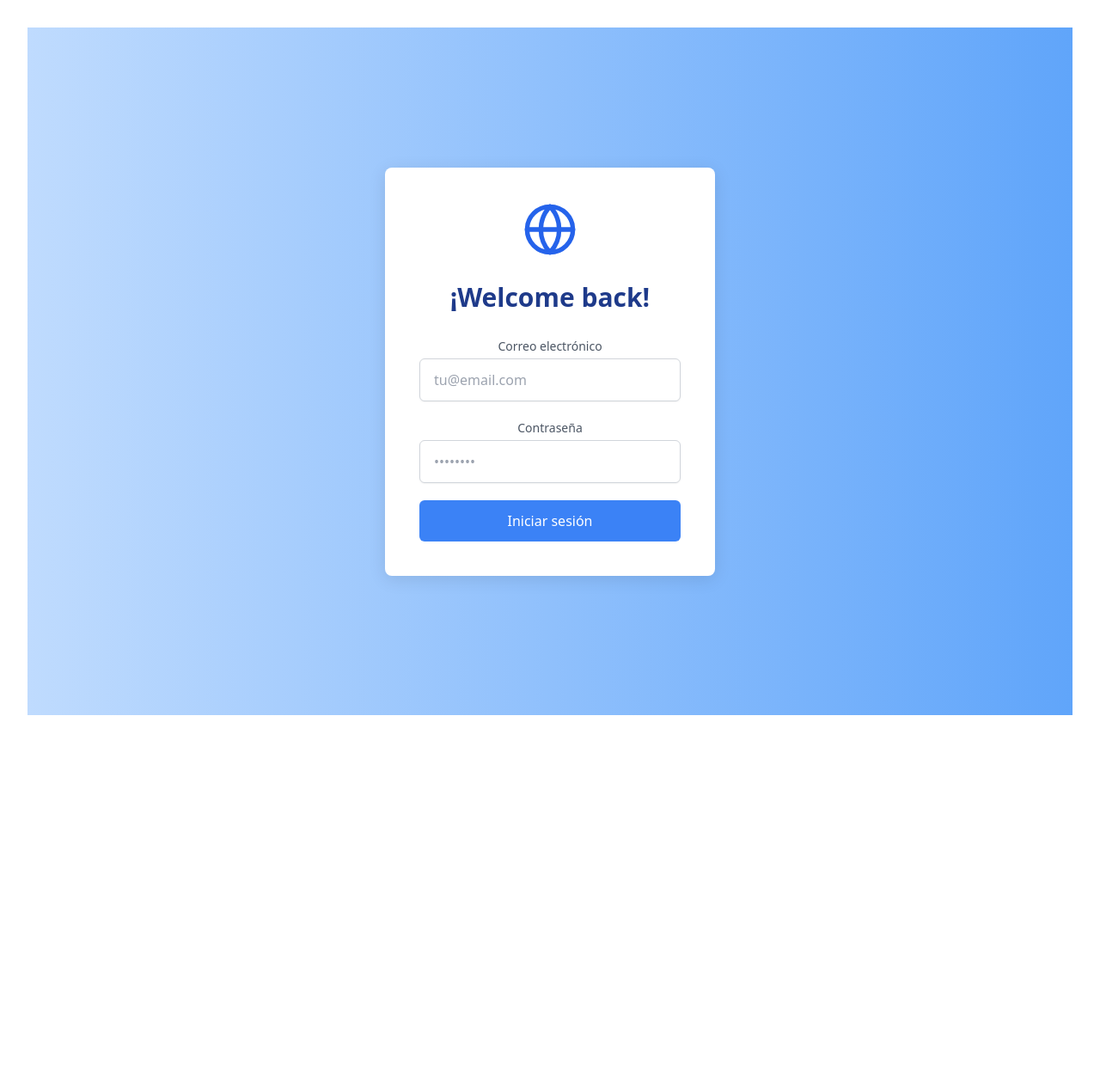
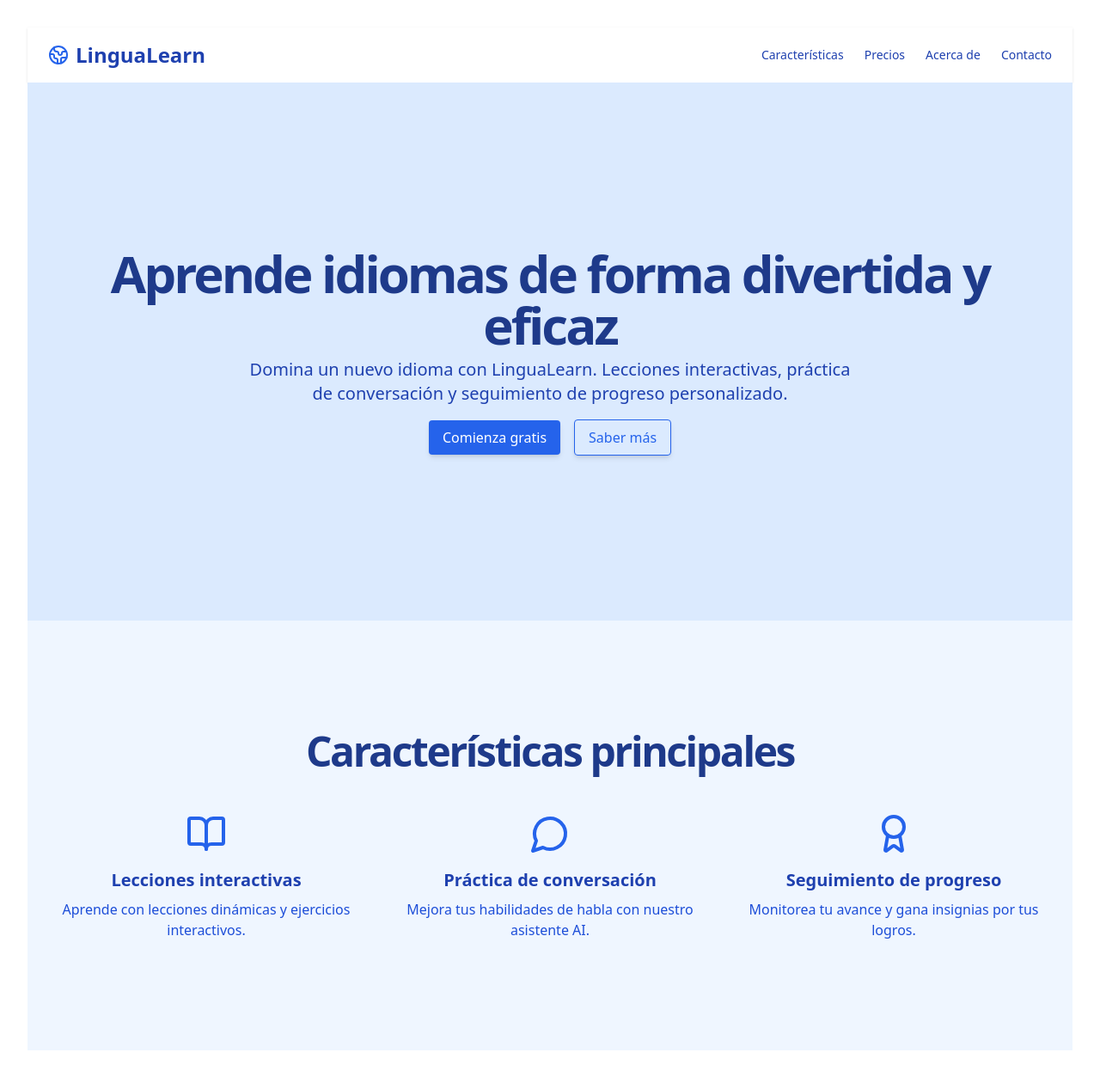
Before and after one commit to tonx117/ArquitecturaGrupal, a React (Vite) app in the folder front/: page / in a window 1280 px wide. Shown: the top 1260 px of the page at 86% size. Before the commit the page ends 864 px from the top, so only its background shows below. Built offline with nearby package versions, Linux system fonts and the light colour scheme.

Commit message:
feat:creacion de landing

```diff
--- a/front/src/App.tsx
+++ b/front/src/App.tsx
@@ -2,6 +2,7 @@ import React from 'react';
 import { BrowserRouter as Router, Routes, Route } from 'react-router-dom';
 import LoginForm from './components/LoginForm';
 import RegistroForm from './components/Register';
+import LandingPage from './components/LandingPage'; // Importa el componente de la landing page
 import './App.css';
 
 function App() {
@@ -9,7 +10,8 @@ function App() {
     <Router>
       <div className="App">
         <Routes>
-          <Route path="/" element={<LoginForm />} />
+          <Route path="/" element={<LandingPage />} /> {/* Ruta de la landing page */}
+          <Route path="/login" element={<LoginForm />} />
           <Route path="/registro" element={<RegistroForm />} />
         </Routes>
       </div>
--- /dev/null
+++ b/front/src/components/LandingPage.tsx
@@ -0,0 +1,148 @@
+import { Globe2, BookOpen, MessageCircle, Award } from "lucide-react";
+//import './landing.css';
+
+export default function LandingPage() {
+  return (
+    <div className="flex flex-col min-h-screen bg-gradient-to-b from-blue-200 to-blue-300">
+      <header className="px-4 lg:px-6 h-16 flex items-center bg-white shadow">
+        <div className="flex items-center space-x-2">
+          <Globe2 className="h-6 w-6 text-blue-600" aria-label="Ícono de LinguaLearn" />
+          <span className="text-2xl font-bold text-blue-800">LinguaLearn</span>
+        </div>
+        <nav className="ml-auto flex gap-4 sm:gap-6">
+          <a className="text-sm font-medium hover:underline underline-offset-4 text-blue-800" href="#">
+            Características
+          </a>
+          <a className="text-sm font-medium hover:underline underline-offset-4 text-blue-800" href="#">
+            Precios
+          </a>
+          <a className="text-sm font-medium hover:underline underline-offset-4 text-blue-800" href="#">
+            Acerca de
+          </a>
+          <a className="text-sm font-medium hover:underline underline-offset-4 text-blue-800" href="#">
+            Contacto
+          </a>
+        </nav>
+      </header>
+      <main className="flex-1">
+        <section className="w-full py-12 md:py-24 lg:py-32 xl:py-48 bg-blue-100">
+          <div className="container px-4 md:px-6">
+            <div className="flex flex-col items-center space-y-4 text-center">
+              <div className="space-y-2">
+                <h1 className="text-3xl font-bold tracking-tighter sm:text-4xl md:text-5xl lg:text-6xl text-blue-900">
+                  Aprende idiomas de forma divertida y eficaz
+                </h1>
+                <p className="mx-auto max-w-[700px] text-blue-800 md:text-xl">
+                  Domina un nuevo idioma con LinguaLearn. Lecciones interactivas, práctica de conversación y seguimiento de progreso personalizado.
+                </p>
+              </div>
+              <div className="space-x-4">
+                <button
+                  className="bg-blue-600 hover:bg-blue-700 text-white px-4 py-2 rounded shadow-md"
+                  aria-label="Comenzar gratis"
+                >
+                  Comienza gratis
+                </button>
+                <button
+                  className="border border-blue-600 text-blue-600 hover:bg-blue-100 px-4 py-2 rounded shadow-md"
+                  aria-label="Saber más"
+                >
+                  Saber más
+                </button>
+              </div>
+            </div>
+          </div>
+        </section>
+        <section className="w-full py-12 md:py-24 lg:py-32 bg-blue-50">
+          <div className="container px-4 md:px-6">
+            <h2 className="text-3xl font-bold tracking-tighter sm:text-4xl md:text-5xl text-center mb-12 text-blue-900">
+              Características principales
+            </h2>
+            <div className="grid grid-cols-1 md:grid-cols-2 lg:grid-cols-3 gap-8">
+              <div className="flex flex-col items-center text-center">
+                <BookOpen className="h-12 w-12 text-blue-600 mb-4" aria-label="Lecciones interactivas" />
+                <h3 className="text-xl font-bold mb-2 text-blue-800">Lecciones interactivas</h3>
+                <p className="text-blue-700">Aprende con lecciones dinámicas y ejercicios interactivos.</p>
+              </div>
+              <div className="flex flex-col items-center text-center">
+                <MessageCircle className="h-12 w-12 text-blue-600 mb-4" aria-label="Práctica de conversación" />
+                <h3 className="text-xl font-bold mb-2 text-blue-800">Práctica de conversación</h3>
+                <p className="text-blue-700">Mejora tus habilidades de habla con nuestro asistente AI.</p>
+              </div>
+              <div className="flex flex-col items-center text-center">
+                <Award className="h-12 w-12 text-blue-600 mb-4" aria-label="Seguimiento de progreso" />
+                <h3 className="text-xl font-bold mb-2 text-blue-800">Seguimiento de progreso</h3>
+                <p className="text-blue-700">Monitorea tu avance y gana insignias por tus logros.</p>
+              </div>
+            </div>
+          </div>
+        </section>
+        <section className="w-full py-12 md:py-24 lg:py-32 bg-white">
+          <div className="container px-4 md:px-6">
+            <h2 className="text-3xl font-bold tracking-tighter sm:text-4xl md:text-5xl text-center mb-12 text-blue-900">
+              Lo que dicen nuestros usuarios
+            </h2>
+            <div className="grid grid-cols-1 md:grid-cols-2 lg:grid-cols-3 gap-8">
+              {[
+                { name: "María G.", text: "LinguaLearn ha transformado mi forma de aprender idiomas. ¡Es divertido y efectivo!" },
+                { name: "Carlos R.", text: "Gracias a esta app, ahora puedo mantener conversaciones en inglés con confianza." },
+                { name: "Laura S.", text: "Las lecciones interactivas y el seguimiento de progreso me mantienen motivada todos los días." }
+              ].map((testimonial, index) => (
+                <div key={index} className="bg-white p-6 rounded-lg shadow-md border border-blue-200">
+                  <p className="text-blue-700 mb-4">"{testimonial.text}"</p>
+                  <p className="font-bold text-blue-800">{testimonial.name}</p>
+                </div>
+              ))}
+            </div>
+          </div>
+        </section>
+        <section className="w-full py-12 md:py-24 lg:py-32 bg-blue-600">
+          <div className="container px-4 md:px-6">
+            <div className="flex flex-col items-center space-y-4 text-center">
+              <div className="space-y-2">
+                <h2 className="text-3xl font-bold tracking-tighter sm:text-4xl md:text-5xl text-white">
+                  Comienza tu viaje lingüístico hoy
+                </h2>
+                <p className="mx-auto max-w-[600px] text-blue-200 md:text-xl">
+                  Únete a miles de estudiantes que están dominando nuevos idiomas con LinguaLearn.
+                </p>
+              </div>
+              <div className="w-full max-w-sm space-y-2">
+                <form className="flex space-x-2">
+                  <input
+                    className="flex-1 bg-white text-blue-900 px-4 py-2 rounded shadow"
+                    placeholder="Ingresa tu email"
+                    type="email"
+                    aria-label="Ingresa tu email"
+                    required
+                  />
+                  <button
+                    className="bg-white text-blue-600 hover:bg-blue-50 px-4 py-2 rounded shadow"
+                    type="submit"
+                    aria-label="Registrarse"
+                  >
+                    Registrarse
+                  </button>
+                </form>
+                <p className="text-xs text-blue-200">
+                  Al registrarte, aceptas nuestros términos de servicio y política de privacidad.
+                </p>
+              </div>
+            </div>
+          </div>
+        </section>
+      </main>
+      <footer className="flex flex-col gap-2 sm:flex-row py-6 w-full shrink-0 items-center px-4 md:px-6 border-t border-blue-300">
+        <p className="text-xs text-blue-700">© 2024 LinguaLearn. Todos los derechos reservados.</p>
+        <nav className="sm:ml-auto flex gap-4 sm:gap-6">
+          <a className="text-xs hover:underline underline-offset-4 text-blue-700" href="#">
+            Términos de servicio
+          </a>
+          <a className="text-xs hover:underline underline-offset-4 text-blue-700" href="#">
+            Privacidad
+          </a>
+        </nav>
+      </footer>
+    </div>
+  );
+}
--- a/front/src/components/LoginForm.tsx
+++ b/front/src/components/LoginForm.tsx
@@ -1,6 +1,6 @@
 import { useState } from 'react';
 import { Globe } from 'lucide-react';
-import './LoginForm.css'; // Importa el archivo CSS
+import './LoginForm.css';
 
 // Adaptador para la lógica de negocio (siguiendo arquitectura hexagonal)
 interface LoginAdapter {
--- /dev/null
+++ b/front/src/components/landing.css
@@ -0,0 +1,88 @@
+@tailwind base;
+@tailwind components;
+@tailwind utilities;
+
+/* Estilos personalizados para LandingPage */
+body {
+  @apply bg-gradient-to-b from-blue-100 to-blue-200;
+}
+
+header {
+  @apply h-16 flex items-center px-4 lg:px-6;
+}
+
+nav a {
+  @apply text-sm font-medium text-blue-800 hover:underline underline-offset-4;
+}
+
+h1, h2, h3 {
+  @apply text-blue-900;
+}
+
+h1 {
+  @apply text-3xl font-bold tracking-tighter sm:text-4xl md:text-5xl lg:text-6xl;
+}
+
+h2 {
+  @apply text-3xl font-bold tracking-tighter sm:text-4xl md:text-5xl mb-12 text-center;
+}
+
+h3 {
+  @apply text-xl font-bold mb-2 text-blue-800;
+}
+
+p {
+  @apply text-blue-700;
+}
+
+button {
+  @apply px-4 py-2 rounded;
+}
+
+button.bg-blue-600 {
+  @apply bg-blue-600 hover:bg-blue-700 text-white;
+}
+
+button.border {
+  @apply border border-blue-600 text-blue-600 hover:bg-blue-100;
+}
+
+footer {
+  @apply flex flex-col gap-2 sm:flex-row py-6 w-full shrink-0 items-center px-4 md:px-6 border-t border-blue-300;
+}
+
+footer p {
+  @apply text-xs text-blue-700;
+}
+
+footer nav a {
+  @apply text-xs hover:underline underline-offset-4 text-blue-700;
+}
+
+.section {
+  @apply w-full py-12 md:py-24 lg:py-32;
+}
+
+.bg-blue-50 {
+  @apply bg-blue-50;
+}
+
+.bg-blue-600 {
+  @apply bg-blue-600;
+}
+
+.container {
+  @apply px-4 md:px-6;
+}
+
+.flex-col {
+  @apply flex-col items-center space-y-4 text-center;
+}
+
+.testimonial-card {
+  @apply bg-white p-6 rounded-lg shadow-md;
+}
+
+.text-blue-100 {
+  @apply text-blue-100;
+}
```
